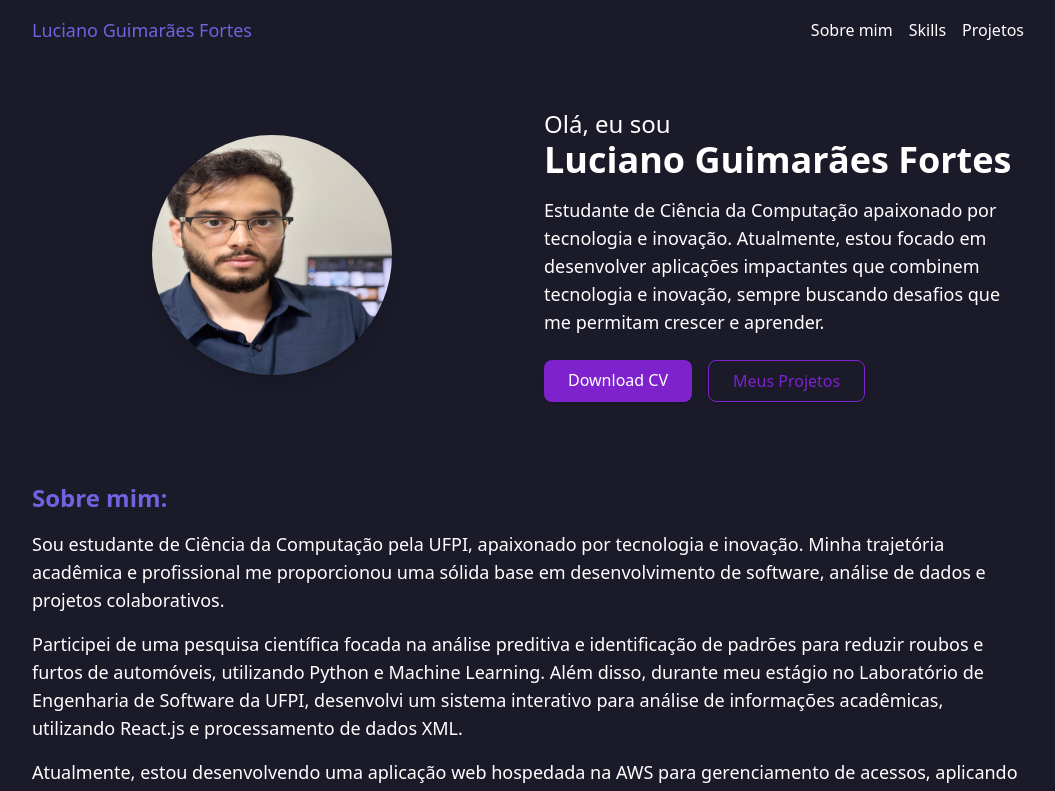
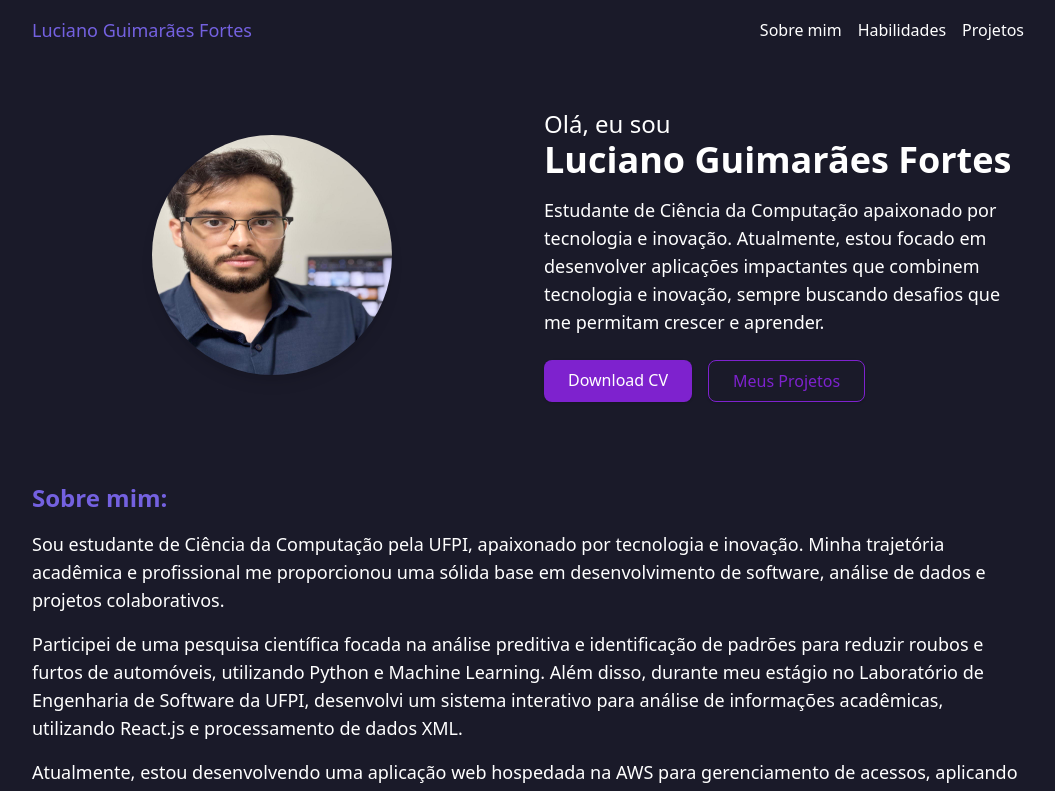
Before and after one commit to LUCIANOGFORTES02/Portfolio, a React app: page / in a window 1280 px wide. Shown: the top 791 px of the page, without its empty margins (112-1167 px from the left). Built offline with nearby package versions, Linux system fonts and the light colour scheme; the HTML template or start-up script is replaced by a standard one.

Commit message:
fix: Header

```diff
--- a/src/components/Header.tsx
+++ b/src/components/Header.tsx
@@ -8,7 +8,7 @@ export default function Header() {
           <span>Sobre mim</span>
         </a>
         <a href="#skills" className="hover:text-purple-600">
-          Skills
+          Habilidades
         </a>
         <a href="#projects" className="hover:text-purple-600">
           <span>Projetos</span>
```
